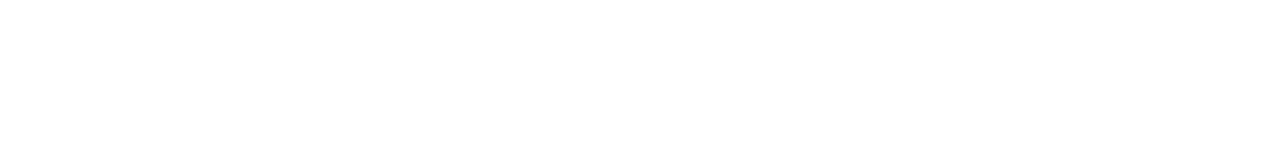
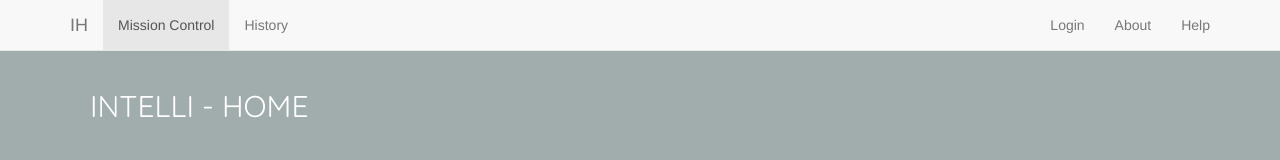
Before and after one commit to srunnikr/Intelli-Home, a plain HTML site: page frontend/index.html in a window 1280 px wide. Drawn offline with nearby package versions, Linux system fonts and the light colour scheme.

Commit message:
Header navigation and bootstrap

```diff
--- a/frontend/index.html
+++ b/frontend/index.html
@@ -2,8 +2,44 @@
 <html>
 <head>
 	<title>Intelli-Home Systems</title>
+	<link rel="stylesheet" href="https://maxcdn.bootstrapcdn.com/bootstrap/3.3.6/css/bootstrap.min.css" integrity="sha384-1q8mTJOASx8j1Au+a5WDVnPi2lkFfwwEAa8hDDdjZlpLegxhjVME1fgjWPGmkzs7" crossorigin="anonymous">
+	<link href='https://fonts.googleapis.com/css?family=Open+Sans|Roboto|Quicksand' rel='stylesheet' type='text/css'>
+	<link rel="stylesheet" type="text/css" href="style.css">
 </head>
 <body>
 
+	<nav role="navigation" class="navbar navbar-default navbar-fixed-top navigation">
+	    <div class="container">
+	        <!-- Brand and toggle get grouped for better mobile display -->
+	        <div class="navbar-header">
+	            <button type="button" data-target="#navbarCollapse" data-toggle="collapse" class="navbar-toggle">
+	                <span class="sr-only">Toggle navigation</span>
+	                <span class="icon-bar"></span>
+	                <span class="icon-bar"></span>
+	                <span class="icon-bar"></span>
+	            </button>
+	            <a href="#" class="navbar-brand">IH</a>
+	        </div>
+	        <!-- Collection of nav links and other content for toggling -->
+	        <div id="navbarCollapse" class="collapse navbar-collapse">
+	            <ul class="nav navbar-nav">
+	                <li class="active"><a href="#">Mission Control</a></li>
+	                <li><a href="#">History</a></li>
+	            </ul>
+	            <ul class="nav navbar-nav navbar-right">
+	                <li><a href="#">Login</a></li>
+	                <li><a href="#">About</a></li>
+	                <li><a href="#">Help</a></li>
+	            </ul>
+	        </div>
+	    </div>
+	</nav>
+
+	<div class="header">
+		<h2>INTELLI - HOME</h2>
+	</div>
+
+	<script src="https://maxcdn.bootstrapcdn.com/bootstrap/3.3.6/js/bootstrap.min.js" integrity="sha384-0mSbJDEHialfmuBBQP6A4Qrprq5OVfW37PRR3j5ELqxss1yVqOtnepnHVP9aJ7xS" crossorigin="anonymous"></script>
+
 </body>
 </html>
--- /dev/null
+++ b/frontend/style.css
@@ -0,0 +1,14 @@
+body {
+	background-color: #A1ADAD;
+	padding-left: 60px;
+	padding-right: 60px;
+}
+
+.header {
+	padding-top: 70px;
+	padding-left: 30px;
+	width: 50%;
+	height: 150px;
+	color: #FFFFFF;
+	font-family: 'Quicksand','Open Sans', sans-serif;
+}
```
